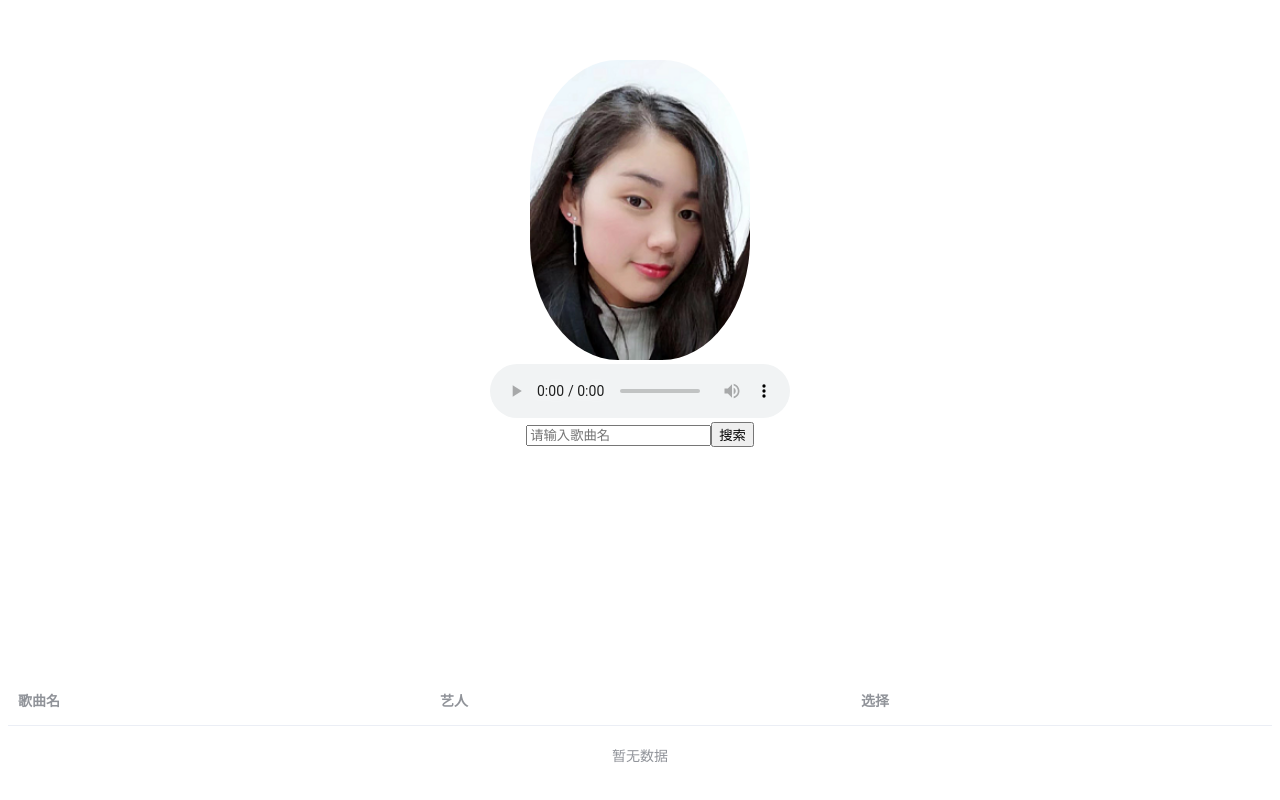
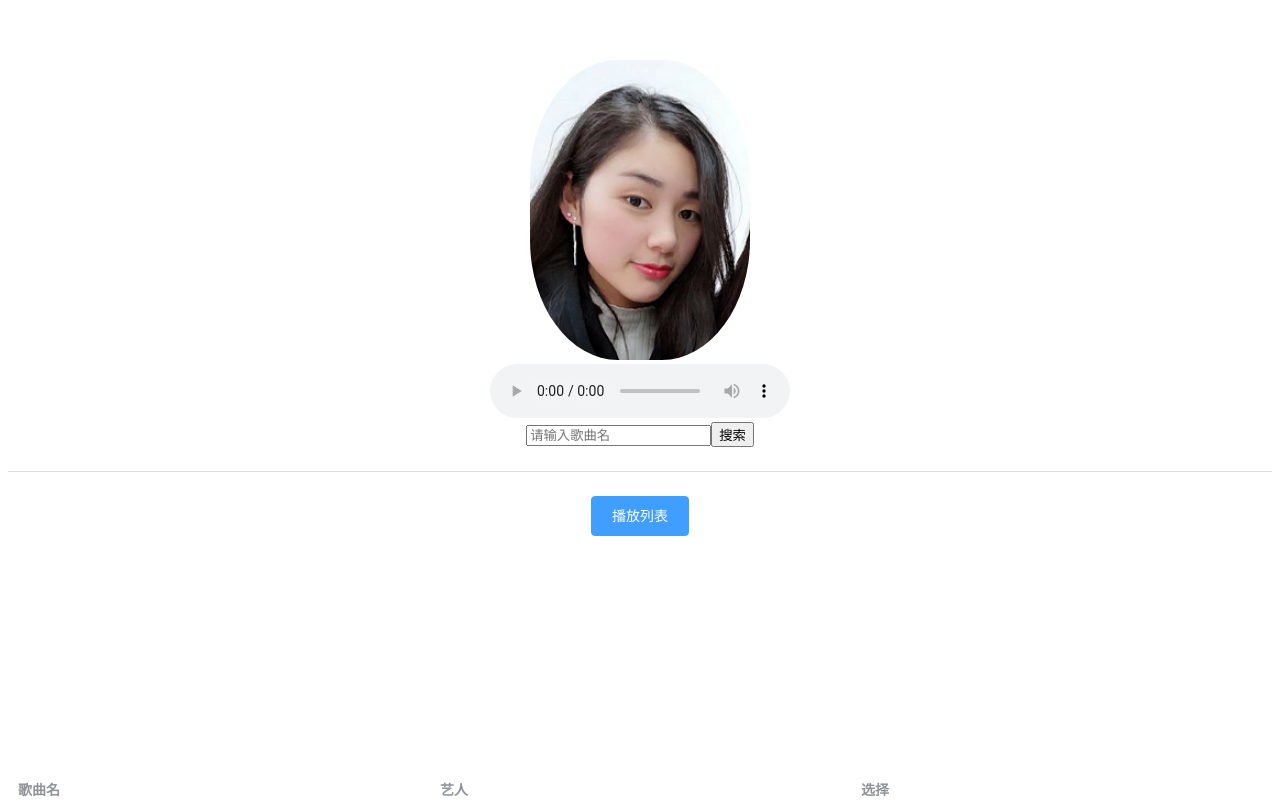
Before and after one commit to nsplnpbjy/netease-music, a Vue app: page / in a window 1280 px wide. Shown: the top 800 px of the page. Built offline with nearby package versions, Linux system fonts and the light colour scheme.

Commit message:
增加了播放列表侧边栏，可以添加待播放歌曲。 并且增加了自动播放下一曲的功能

```diff
--- a/src/components/hostPage.vue
+++ b/src/components/hostPage.vue
@@ -15,7 +15,7 @@
       </div>
     </div>
     <div>
-    <audio ref="audioRef" :src = 'audioSrc'  id="player" preload="auto" controls @timeupdate="timeUpDate"  @loadstart="loadNew()" @canplay="canplay()" >
+    <audio ref="audioRef" :src = 'audioSrc'  id="player" preload="auto" controls @timeupdate="timeUpDate"  @loadstart="loadNew()" @canplay="canplay()" @ended="playNext()" >
       你的浏览器不支持audio标签
     </audio>
     </div>
@@ -25,6 +25,37 @@
       <textarea class="audio" v-model="showingLyric" readonly="readonly" style="margin: 0px; height: 100px; width: 100%; resize: none; border: none" :hidden="isNotShowingLyric">
 
       </textarea>
+    </div>
+    <div>
+      <div>
+        <el-divider></el-divider>
+      </div>
+      <el-button type="primary" @click="showDrawer = true">播放列表</el-button>
+      <el-drawer
+          title="播放列表"
+          :visible.sync="showDrawer"
+          direction="rtl"
+          size="50%">
+        <el-table :data="playList">
+          <el-table-column
+              prop="1"
+              label="歌曲名"
+              style="width: 200px">
+          </el-table-column>
+          <el-table-column
+              prop="2"
+              label="艺人"
+              style="width: 150px">
+          </el-table-column>
+          <el-table-column label="选择" style="width: 100%">
+            <template slot-scope="scope">
+              <el-button
+                  size="mini"
+                  @click="loadSrc(scope.row[0],scope.row[1]);setPlayingId(scope.row[0]);loadPic(scope.row[0]);">▶♫</el-button>
+            </template>
+          </el-table-column>
+        </el-table>
+      </el-drawer>
     </div>
     <div class="audio">
       <el-table :data="songs" style="width: 100%;height: 450px;overflow: auto" class="forTable">
@@ -42,7 +73,7 @@
           <template slot-scope="scope">
             <el-button
                 size="mini"
-                @click="loadSrc(scope.row.id,scope.row.name);loadPic(scope.row.id)">▶♫</el-button>
+                @click="addPlayList(scope.row.id,scope.row.name,scope.row.artists[0].name)">✚</el-button>
           </template>
         </el-table-column>
       </el-table>
@@ -66,6 +97,14 @@ Vue.prototype.axios.defaults.baseURL=baseUrl;
 export default {
   name: 'hostPage',
   props: {
+    playList:{
+      type:[],
+      default:[]
+    },
+    showDrawer:{
+      type:Boolean,
+      default:false,
+    },
     isNotShowingLyric:{
       type:Boolean,
       default:true
@@ -95,6 +134,7 @@ export default {
     },
     data() {
       return {
+        playingId:String,
         lyric:{
           type:String,
           default:""
@@ -111,6 +151,40 @@ export default {
     },
   },
   methods:{
+    setPlayingId(id){
+      this.playingId = id;
+    },
+    playNext(){
+      let id = this.playingId;
+      for (let i = 0;i<this.playList.length;i++) {
+        if(this.playList[i][0]==id){
+          if (i!=this.playList.length-1){
+            id = this.playList[i+1][0];
+            this.playList.splice(i,1);
+            console.log("下一首"+id);
+            break;
+          }
+          else {
+            id = null;
+            this.playList.splice(i,1);
+            console.log("下一首已经没了");
+            break;
+          }
+        }
+      }
+      if (id!=null){
+        this.loadSrc(id,name);
+        this.loadPic(id);
+      }
+      this.playingId = id;
+    },
+    addPlayList(id,name,artist){
+      let unit = [];
+      unit.push(id);
+      unit.push(name);
+      unit.push(artist);
+      this.playList.push(unit);
+    },
     canplay(){
       this.loadingHide = true;
       this.picHide = false;
```
